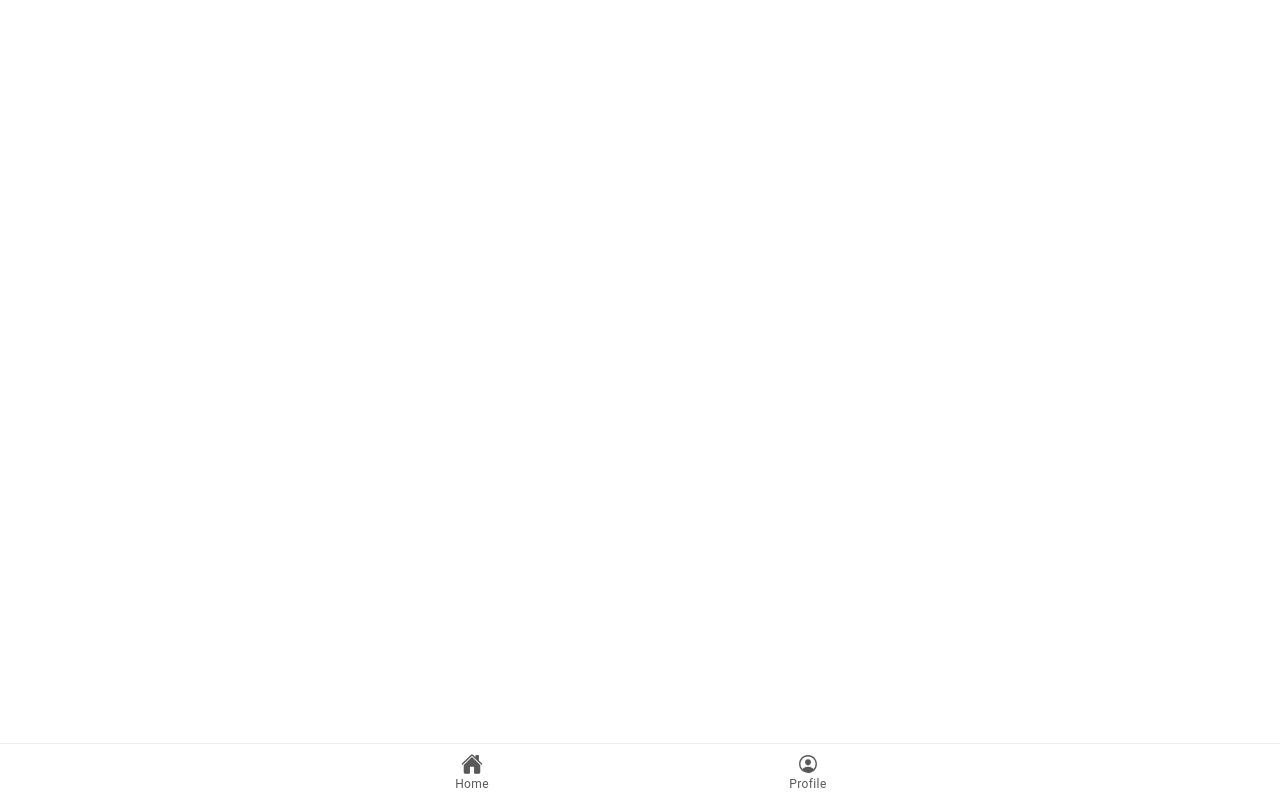
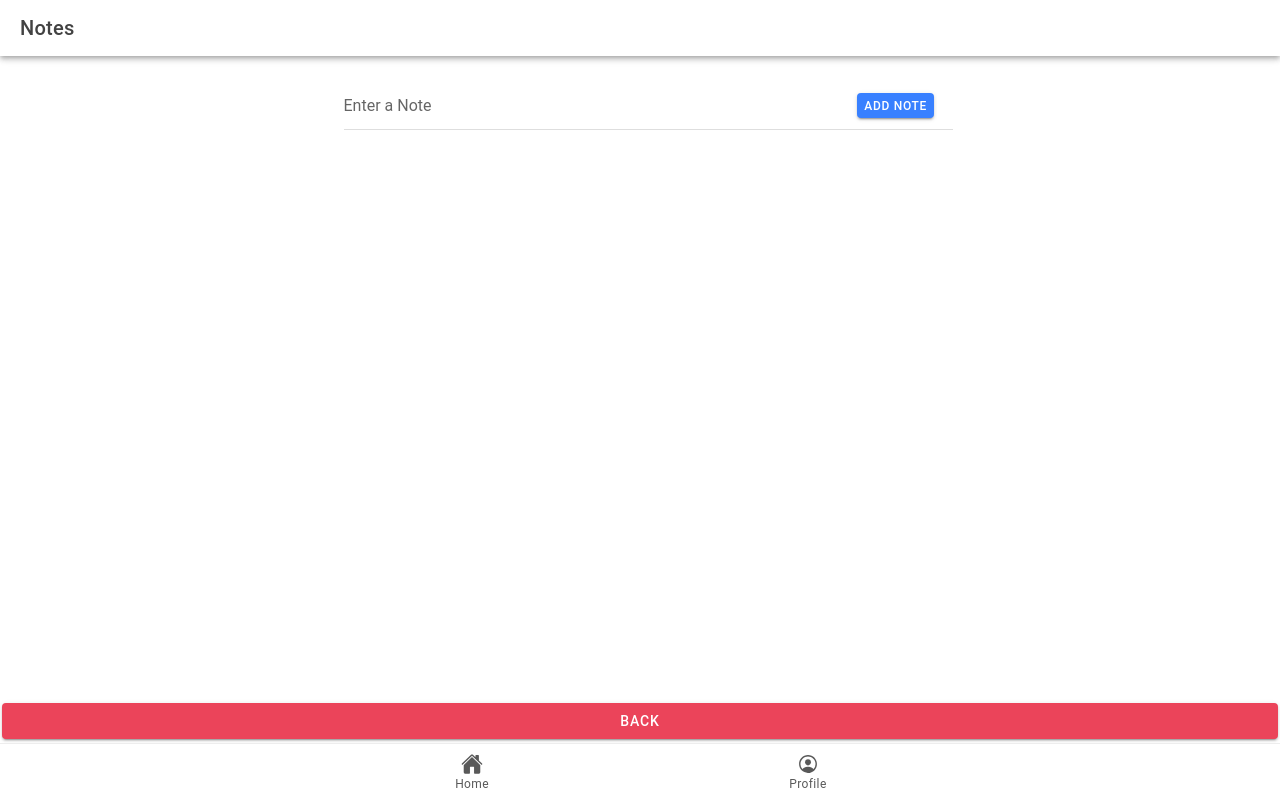
Before and after one commit to JairoTinga/ion-t-tinga, a React (Vite) app: page /notes in a window 1280 px wide. Built offline with nearby package versions, Linux system fonts and the light colour scheme.

Commit message:
Added Notes.tsx

```diff
--- a/src/App.tsx
+++ b/src/App.tsx
@@ -17,7 +17,11 @@
 import Profile from './pages/Profile';
 import ClickCounter from './pages/ClickCounter';
 import Calculator from './pages/Calculator';
+import TodoList from './pages/Todolist';
 import GeneratorQuote from './pages/GeneratorQuote';
+import Notes from './pages/Notes';
+
+
 
 /* Core CSS required for Ionic components to work properly */
 import '@ionic/react/css/core.css';
@@ -37,7 +41,7 @@
 
 /* Theme variables */
 import './theme/variables.css';
-import TodoList from './pages/Todolist';
+
 
 setupIonicReact();
 
@@ -66,11 +70,11 @@
           <Route exact path="/todolist">
             <TodoList />
           </Route>
-          <Route exact path="/todolist">
-            <TodoList />
-          </Route>
           <Route exact path="/generatorquote">
             <GeneratorQuote />
+          </Route>
+          <Route exact path="/notes">
+            <Notes />
           </Route>
         </IonRouterOutlet>
 
--- /dev/null
+++ b/src/pages/Notes.tsx
@@ -0,0 +1,99 @@
+import React, { useState } from 'react';
+import { IonContent, IonHeader, IonPage, IonTitle, IonToolbar, IonButton, IonList, IonItem, IonLabel, IonCheckbox, IonRow, IonGrid, IonCol, IonInput, IonIcon } from '@ionic/react';
+import { useHistory } from 'react-router-dom';
+import { trashOutline, createOutline } from 'ionicons/icons';
+import './Tab2.css';
+
+const Tab2: React.FC = () => {
+  const history = useHistory();
+
+  const navigateBack = () =>
+    history.goBack();
+
+  const [todos, setTodos] = useState<{ id: number; text: string; completed: boolean; }[]>([]);
+  const [newTodoText, setNewTodoText] = useState('');
+
+  const toggleTodo = (id: number) => {
+    setTodos(prevTodos =>
+      prevTodos.map(todo =>
+        todo.id === id ? { ...todo, completed: !todo.completed } : todo
+      )
+    );
+  };
+
+  const addTodo = () => {
+    if (newTodoText.trim() !== '') {
+      setTodos(prevTodos => [
+        ...prevTodos,
+        {
+          id: prevTodos.length + 1,
+          text: newTodoText,
+          completed: false
+        }
+      ]);
+      setNewTodoText('');
+    }
+  };
+
+  const deleteTodo = (id: number) => {
+    setTodos(prevTodos => prevTodos.filter(todo => todo.id !== id));
+  };
+
+  const editTodo = (id: number, newText: string) => {
+    setTodos(prevTodos =>
+      prevTodos.map(todo =>
+        todo.id === id ? { ...todo, text: newText } : todo
+      )
+    );
+  };
+
+  return (
+    <IonPage>
+      <IonHeader>
+        <IonToolbar>
+          <IonTitle>Notes</IonTitle>
+        </IonToolbar>
+      </IonHeader>
+      <IonContent fullscreen>
+      <IonGrid>
+          <IonRow>
+            <IonCol size="12" size-sm="6" offset-sm="3">
+        <IonHeader collapse="condense">
+          <IonToolbar>
+            <IonTitle size="large">Notes</IonTitle>
+          </IonToolbar>
+        </IonHeader>
+        <IonList>
+          {todos.map(todo => (
+            <IonItem key={todo.id}>
+              <IonCheckbox slot="start" checked={todo.completed} onIonChange={() => toggleTodo(todo.id)} />
+              <IonLabel>{todo.text}</IonLabel>
+              <div className="ion-text-end">
+                <IonButton fill="clear" onClick={() => editTodo(todo.id, prompt("Edit Note:", todo.text))}>
+                  <IonIcon icon={createOutline} />
+                </IonButton>
+                <IonButton fill="clear" onClick={() => deleteTodo(todo.id)}>
+                  <IonIcon icon={trashOutline} />
+                </IonButton>
+              </div>
+            </IonItem>
+          ))}
+        </IonList>
+        <IonItem>
+          <IonInput
+            placeholder="Enter a Note"
+            value={newTodoText}
+            onIonChange={(e) => setNewTodoText(e.detail.value!)}
+          />
+          <IonButton expand="block" onClick={addTodo}>Add Note</IonButton>
+        </IonItem>
+        </IonCol>
+        </IonRow>
+        </IonGrid>
+      </IonContent>
+      <IonButton color="danger" onClick={navigateBack}>Back</IonButton>
+    </IonPage>
+  );
+};
+
+export default Tab2;
--- a/src/pages/home.tsx
+++ b/src/pages/home.tsx
@@ -21,7 +21,8 @@
   { title: 'Click Counter', route: '/ClickCounter' },
   { title: 'Calculator', route: '/Calculator' },
   { title: 'TodoList', route: '/TodoList' },
-  { title: 'Quote Generator', route: '/GeneratorQuote' }
+  { title: 'Quote Generator', route: '/GeneratorQuote' },
+  { title: 'Notes', route: '/Notes ' }
 ];
 
 const Home: React.FC = () => {
```
